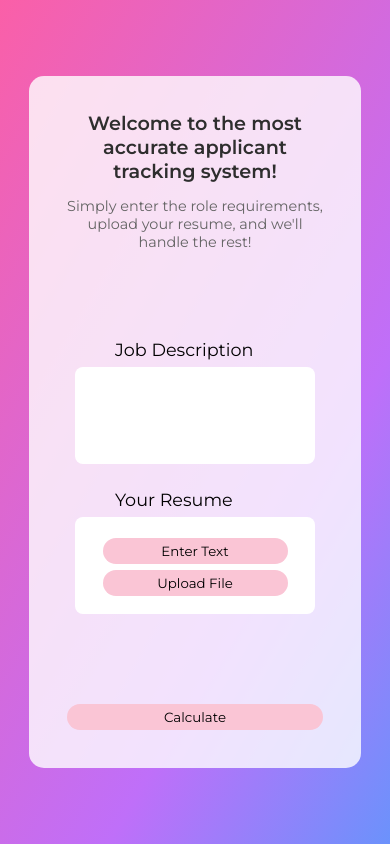
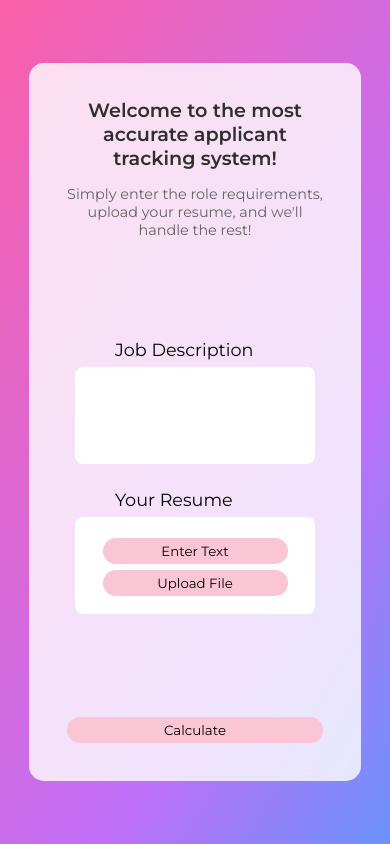
Before and after one commit to evelyne802/ATS, an Angular app: page /main in a window 390 px wide. Built offline with nearby package versions, Linux system fonts and the light colour scheme.

Commit message:
fix: css

```diff
--- a/src/app/components/main/main.component.css
+++ b/src/app/components/main/main.component.css
@@ -359,7 +359,7 @@ button:hover {
     }
 
     .card {
-        height: 82dvh;
+        height: 85dvh;
     }
 
     ::ng-deep .mat-mdc-form-field-infix {
```
